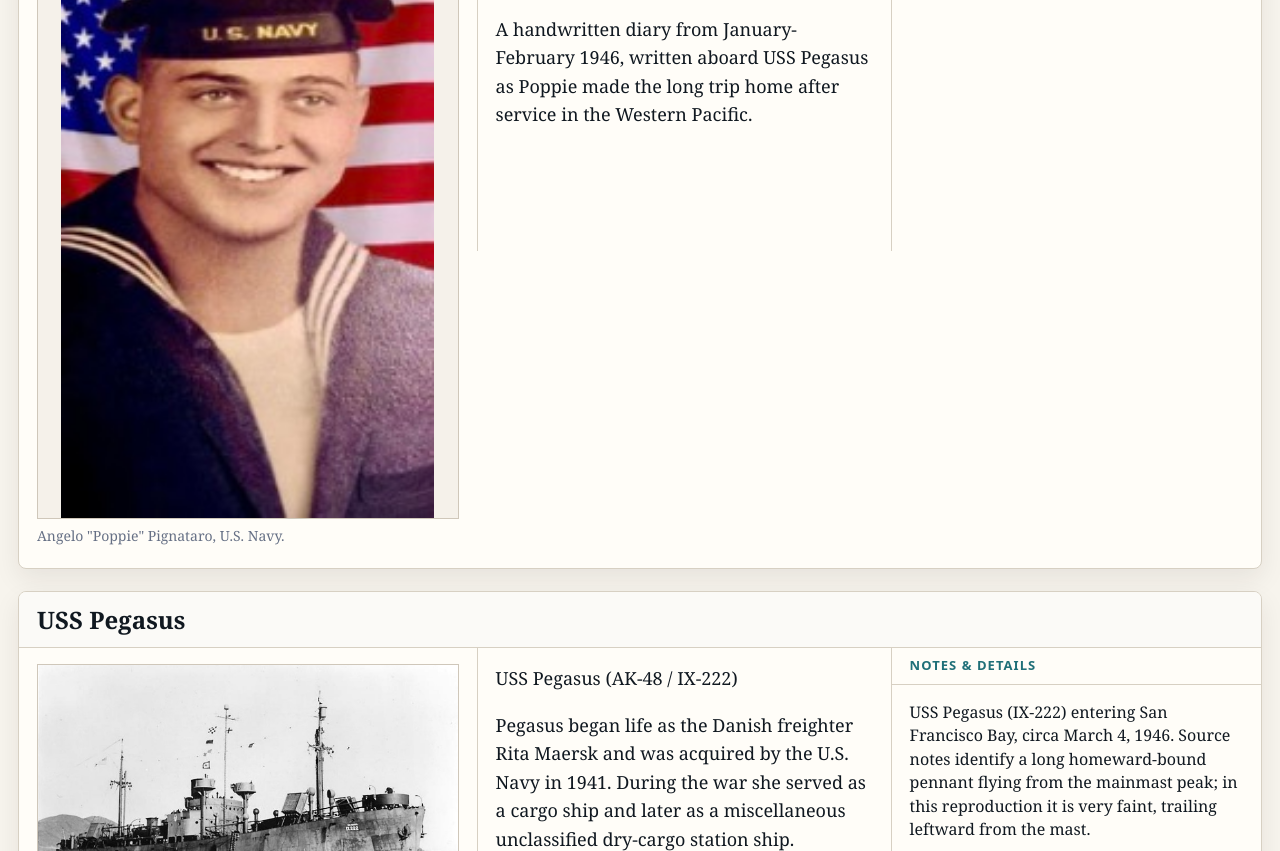
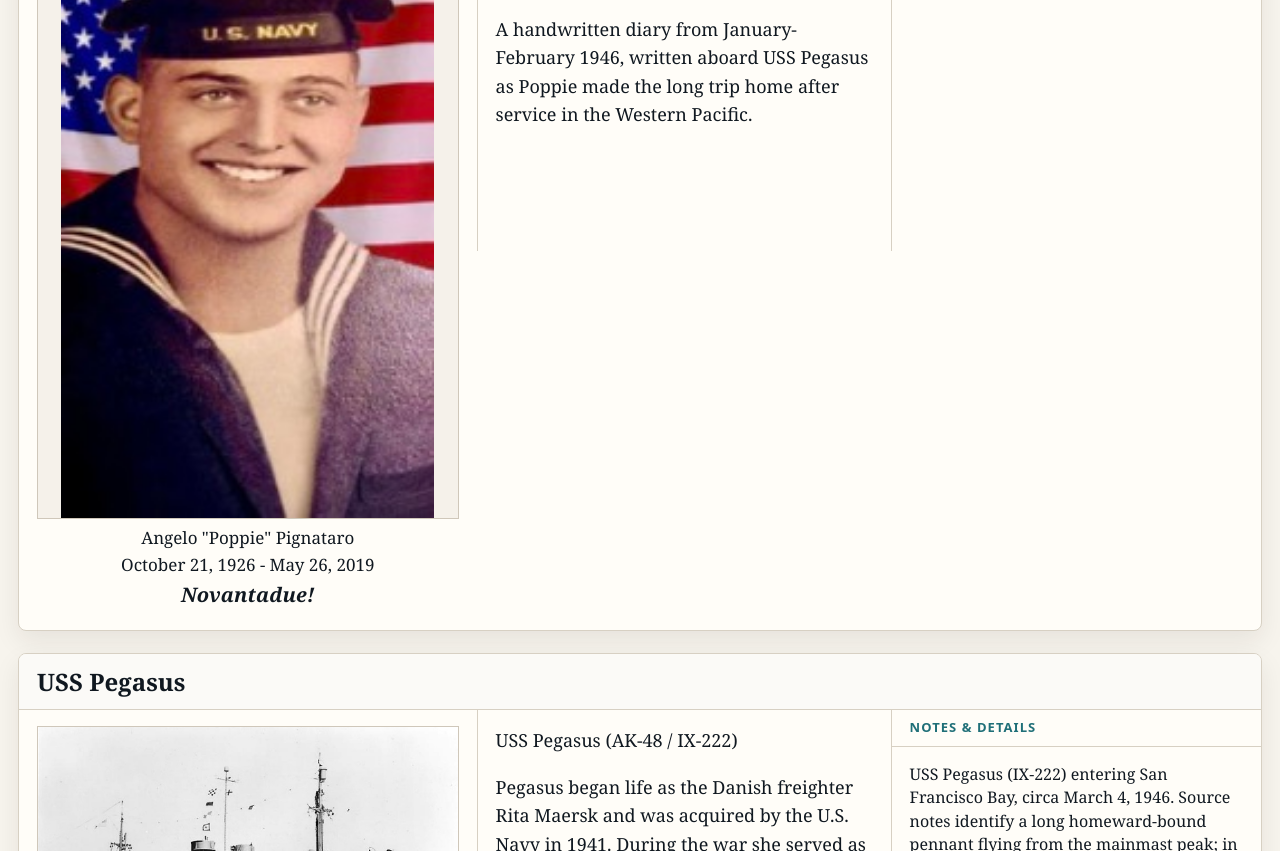
Before and after one commit to tompinataro/poppies-navy-journal, a plain HTML site: page docs/index.html in a window 1280 px wide. Shown: the part 249-1100 px from the top of the page. Drawn offline with Linux system fonts and the light colour scheme.

Commit message:
Add Poppie memorial caption

```diff
--- a/docs/index.html
+++ b/docs/index.html
@@ -111,6 +111,17 @@
       color: var(--muted);
       font-size: 14px;
       line-height: 1.35;
+    }
+    .coverCaption {
+      display: grid;
+      justify-items: center;
+      gap: 4px;
+      color: var(--ink);
+      text-align: center;
+      font-size: 17px;
+    }
+    .coverCaption strong {
+      font-size: 20px;
     }
     .transcriptText {
       max-width: 780px;
@@ -278,7 +289,7 @@
     <section class="column handwrittenColumn" aria-label="Cover handwritten page">
       <figure>
         <img src="assets/front/poppie-navy-portrait.jpg" alt="Angelo Pignataro in U.S. Navy uniform in front of an American flag." loading="lazy">
-        <figcaption>Angelo &quot;Poppie&quot; Pignataro, U.S. Navy.</figcaption>
+        <figcaption class="coverCaption"><span>Angelo &quot;Poppie&quot; Pignataro</span><span>October 21, 1926 - May 26, 2019</span><strong><em>Novantadue!</em></strong></figcaption>
       </figure>
     </section>
     <section class="column transcriptColumn" aria-label="Cover typed transcript">
```
Also changed, not shown: scripts/export-journal-html.js (+15 -1 lines).
